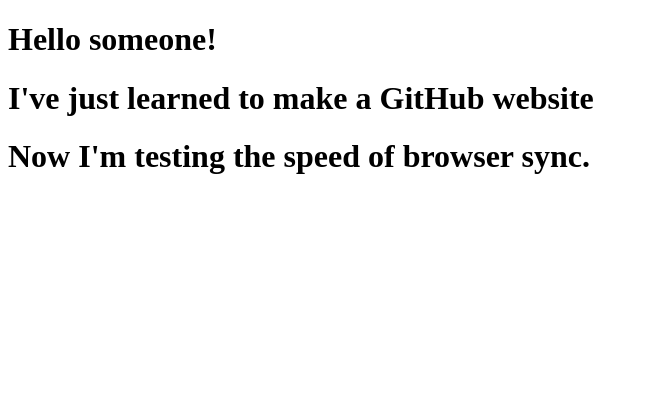
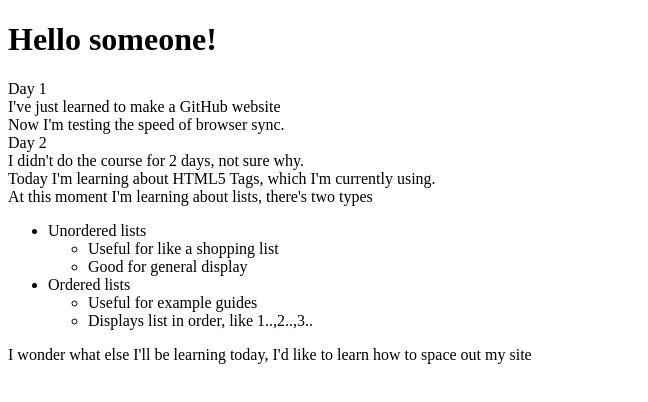
Before and after one commit to ZeTiPlays/HTML-CSS-Javascript-course, a plain HTML site: page site/index.html in a window 1280 px wide. Shown: the whole page, without its empty margins (0-648 px from the left). Drawn offline with Linux system fonts and the light colour scheme.

Commit message:
Learning a bit more.

```diff
--- a/site/index.html
+++ b/site/index.html
@@ -4,8 +4,31 @@
 	<title>Hello someone!</title>
 </head>
 <body>
-<h1>Hello someone!</h1>
-<h1>I've just learned to make a GitHub website</h1>
-<h1>Now I'm testing the speed of browser sync.</h1>
+	<h1>Hello someone!</h1>
+	<section>
+		Day 1
+		<div>I've just learned to make a GitHub website</div>
+		<div>Now I'm testing the speed of browser sync.</div>
+	</section>
+	<section>
+		Day 2
+		<div>I didn't do the course for 2 days, not sure why.</div>
+		<div>Today I'm learning about HTML5 Tags, which I'm currently using.</div>
+		<div>At this moment I'm learning about lists, there's two types</div>
+			<ul>
+				<li>Unordered lists</li>
+					<ul>
+						<li>Useful for like a shopping list</li>
+						<li>Good for general display</li>
+					</ul>
+				<li>Ordered lists</li>
+					<ul>
+						<li>Useful for example guides</li>
+						<li>Displays list in order, like 1..,2..,3..</li>
+					</ul>
+			</ul>
+		<div>I wonder what else I'll be learning today, I'd like to learn how to space out my site</div>
+
+	</section>
 </body>
 </html>
```
